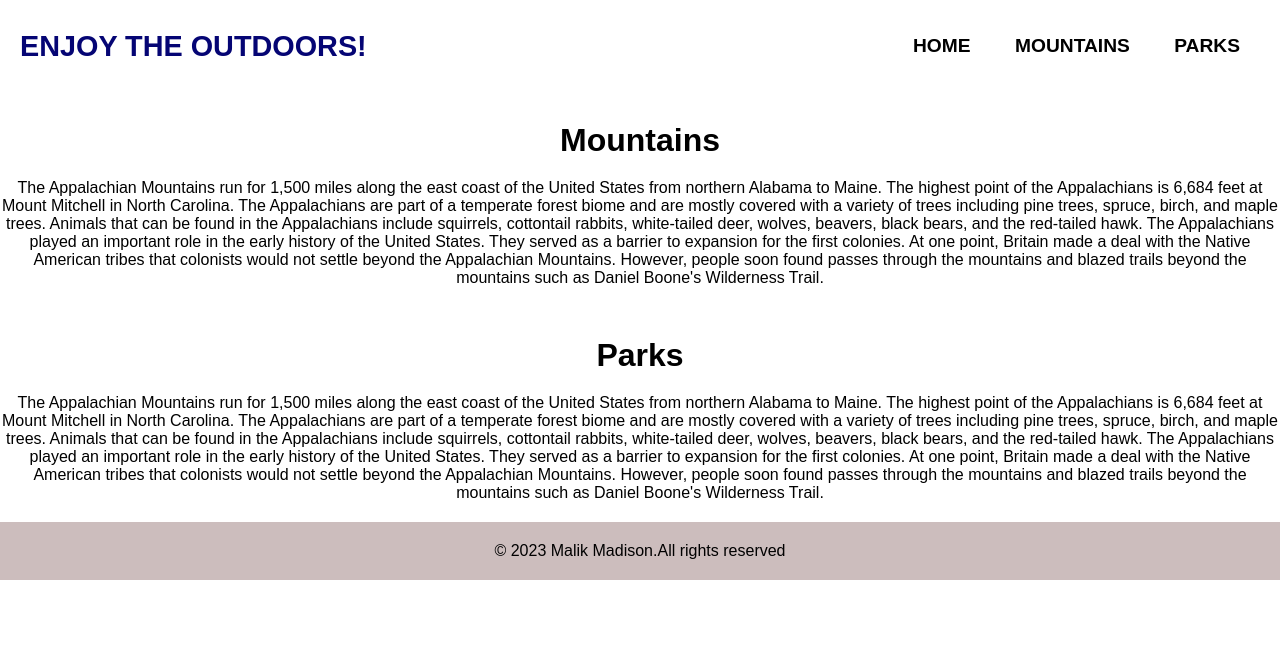
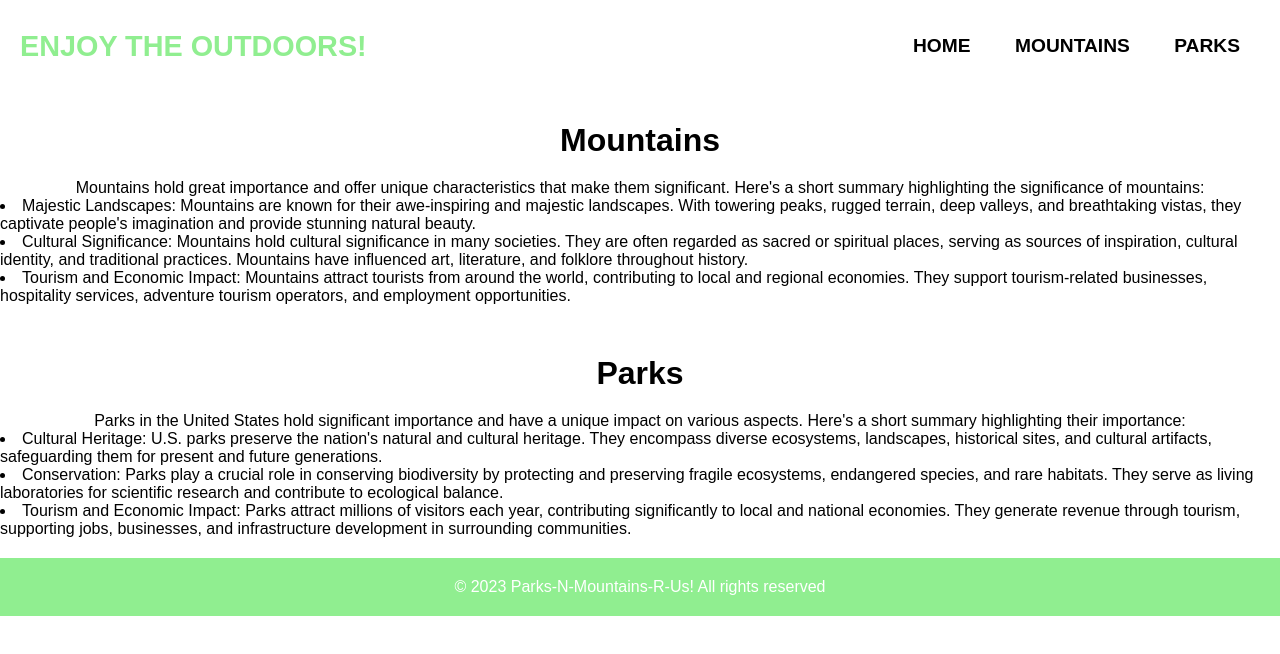
Before and after one commit to imalicx/EnjoyTheOutdoors2, a plain HTML site: page index.html in a window 1280 px wide. Drawn offline with Linux system fonts and the light colour scheme.

Commit message:
finishingtouches

```diff
--- a/css/styles.css
+++ b/css/styles.css
@@ -23,7 +23,7 @@ a{
 }
 .logo{
     font-size: 1.8rem;
-    color: rgb(5, 5, 116);
+    color: lightgreen;
     padding-left: 20px;
 
 }
@@ -44,7 +44,7 @@ a{
     width: 94%;
     top: 5rem;
     left: 18px;
-    background-color: lightblue;
+    background-color: lightgreen;
 
 }
 .nav__link a{
@@ -54,7 +54,7 @@ a{
 
 }
 .nav__link a:hover{
-    background-color: lightcoral;
+    background-color: lightgreen;
 }
 .hide{
     display: none;
@@ -79,8 +79,8 @@ a{
   }
   footer{
     margin-top: 20px;
-    background-color: #ccbdbd;
-    color: black;
+    background-color: lightgreen;
+    color: white;
     padding: 20px;
     text-align: center;
 
--- a/index.html
+++ b/index.html
@@ -10,7 +10,7 @@
   <body>
     <header>
       <nav class="nav">
-        <a href="/" class="logo">Enjoy The Outdoors!</a>
+        <a href="#" class="logo">Enjoy The Outdoors!</a>
         <div class="hamburger">
           <span class="line"></span>
           <span class="line"></span>
@@ -25,40 +25,34 @@
     </header>
     <h1 style="text-align: center; margin-top: 50px">Mountains</h1>
     <p style="text-align: center;margin-top: 20px;">
-      The Appalachian Mountains run for 1,500 miles along the east coast of the
-      United States from northern Alabama to Maine. The highest point of the
-      Appalachians is 6,684 feet at Mount Mitchell in North Carolina. The
-      Appalachians are part of a temperate forest biome and are mostly covered
-      with a variety of trees including pine trees, spruce, birch, and maple
-      trees. Animals that can be found in the Appalachians include squirrels,
-      cottontail rabbits, white-tailed deer, wolves, beavers, black bears, and
-      the red-tailed hawk. The Appalachians played an important role in the
-      early history of the United States. They served as a barrier to expansion
-      for the first colonies. At one point, Britain made a deal with the Native
-      American tribes that colonists would not settle beyond the Appalachian
-      Mountains. However, people soon found passes through the mountains and
-      blazed trails beyond the mountains such as Daniel Boone's Wilderness
-      Trail.
+      Mountains hold great importance and offer unique characteristics that make them significant.
+      Here's a short summary highlighting the significance of mountains:
     </p>
+    <li>Majestic Landscapes: Mountains are known for their awe-inspiring and majestic landscapes.
+      With towering peaks, rugged terrain, deep valleys, and breathtaking vistas, they captivate people's imagination and
+      provide stunning natural beauty.</li>
+      <li>Cultural Significance: Mountains hold cultural significance in many societies.
+        They are often regarded as sacred or spiritual places, serving as sources of inspiration, cultural identity,
+        and traditional practices. Mountains have influenced art, literature, and folklore throughout history.</li>
+        <li>Tourism and Economic Impact: Mountains attract tourists from around the world, contributing to local and regional economies.
+          They support tourism-related businesses, hospitality services, adventure tourism operators, and employment opportunities.</li>
     <h1 style="text-align: center; margin-top: 50px">Parks</h1>
     <p style="text-align: center;margin-top: 20px;">
-      The Appalachian Mountains run for 1,500 miles along the east coast of the
-      United States from northern Alabama to Maine. The highest point of the
-      Appalachians is 6,684 feet at Mount Mitchell in North Carolina. The
-      Appalachians are part of a temperate forest biome and are mostly covered
-      with a variety of trees including pine trees, spruce, birch, and maple
-      trees. Animals that can be found in the Appalachians include squirrels,
-      cottontail rabbits, white-tailed deer, wolves, beavers, black bears, and
-      the red-tailed hawk. The Appalachians played an important role in the
-      early history of the United States. They served as a barrier to expansion
-      for the first colonies. At one point, Britain made a deal with the Native
-      American tribes that colonists would not settle beyond the Appalachian
-      Mountains. However, people soon found passes through the mountains and
-      blazed trails beyond the mountains such as Daniel Boone's Wilderness
-      Trail.
-    </p>
+      Parks in the United States hold significant importance and have a unique impact on various aspects.
+       Here's a short summary highlighting their importance:</p>
+
+<li>Cultural Heritage: U.S. parks preserve the nation's natural and
+  cultural heritage. They encompass diverse ecosystems, landscapes, historical sites,
+  and cultural artifacts, safeguarding them for present and future generations.</li>
+<li>Conservation: Parks play a crucial role in conserving biodiversity
+  by protecting and preserving fragile ecosystems,
+  endangered species, and rare habitats. They serve as living
+  laboratories for scientific research and contribute to ecological balance.</li>
+<li>Tourism and Economic Impact: Parks attract millions of visitors each year, contributing significantly to local and national economies.
+  They generate revenue through tourism, supporting jobs, businesses, and infrastructure development in surrounding communities.</li>
+
     <footer>
-      <p>&copy; 2023 Malik Madison.All rights reserved</p>
+      <p>&copy; 2023 Parks-N-Mountains-R-Us! All rights reserved</p>
     </footer>
     <script src="./js/app.js"></script>
   </body>
--- a/mountains/mountains.css
+++ b/mountains/mountains.css
@@ -27,7 +27,7 @@
 
   .logo {
     font-size: 1.8rem;
-    color: rgb(5, 5, 116);
+    color: lightsalmon;
     padding-left: 20px;
   }
 
@@ -59,7 +59,7 @@
   }
 
   .nav__link a:hover {
-    background-color: lightcoral;
+    background-color: lightsalmon;
   }
 
   .hide {
@@ -159,8 +159,8 @@
 
 
   footer {
-    background-color: #ccbdbd;
-    color:black;
+    background-color: lightsalmon;
+    color:white;
     padding: 20px;
     text-align: center;
   }
--- a/parks/parks.css
+++ b/parks/parks.css
@@ -16,8 +16,6 @@
     text-transform: uppercase;
   }
 
-  /* nav styles */
-
   .nav {
     display: flex;
     justify-content: space-between;
@@ -27,7 +25,7 @@
 
   .logo {
     font-size: 1.8rem;
-    color: rgb(5, 5, 116);
+    color: lightskyblue;
     padding-left: 20px;
   }
 
@@ -59,7 +57,7 @@
   }
 
   .nav__link a:hover {
-    background-color: lightcoral;
+    background-color: lightblue;
   }
 
   .hide {
@@ -85,7 +83,6 @@
     }
   }
 
-/*CSS for search functionality*/
 body {
   font-family: Arial, sans-serif;
   margin: 0;
@@ -97,12 +94,11 @@ body {
 }
 
 @media screen and (max-width: 768px) {
-  /* Styles for smaller screens */
   #search-functionality {
     margin: 10px;
   }
 
-  /* Adjust the font size for smaller screens if needed */
+
   #search-functionality h1 {
     font-size: 24px;
   }
@@ -167,7 +163,7 @@ h1 {
 
 button {
   padding: 8px 16px;
-  background-color: #ccbdbd;
+  background-color: lightskyblue;
   color: black;
   border: none;
   border-radius: 4px;
@@ -198,16 +194,13 @@ button {
   text-transform: lowercase;
 }
 
-
-
-/*CSS for Footer*/
   footer {
-    background-color: #ccbdbd;
-    color:black;
+    background-color: lightskyblue;
+    color:white;
     padding: 20px;
     text-align: center;
   }
 
   footer p {
-    margin: 0; /* Remove default margin to avoid extra space */
+    margin: 0;
   }
```
Also changed, not shown: mountains/mountains.html (+3 -3 lines), parks/parks.html (+3 -4 lines).
